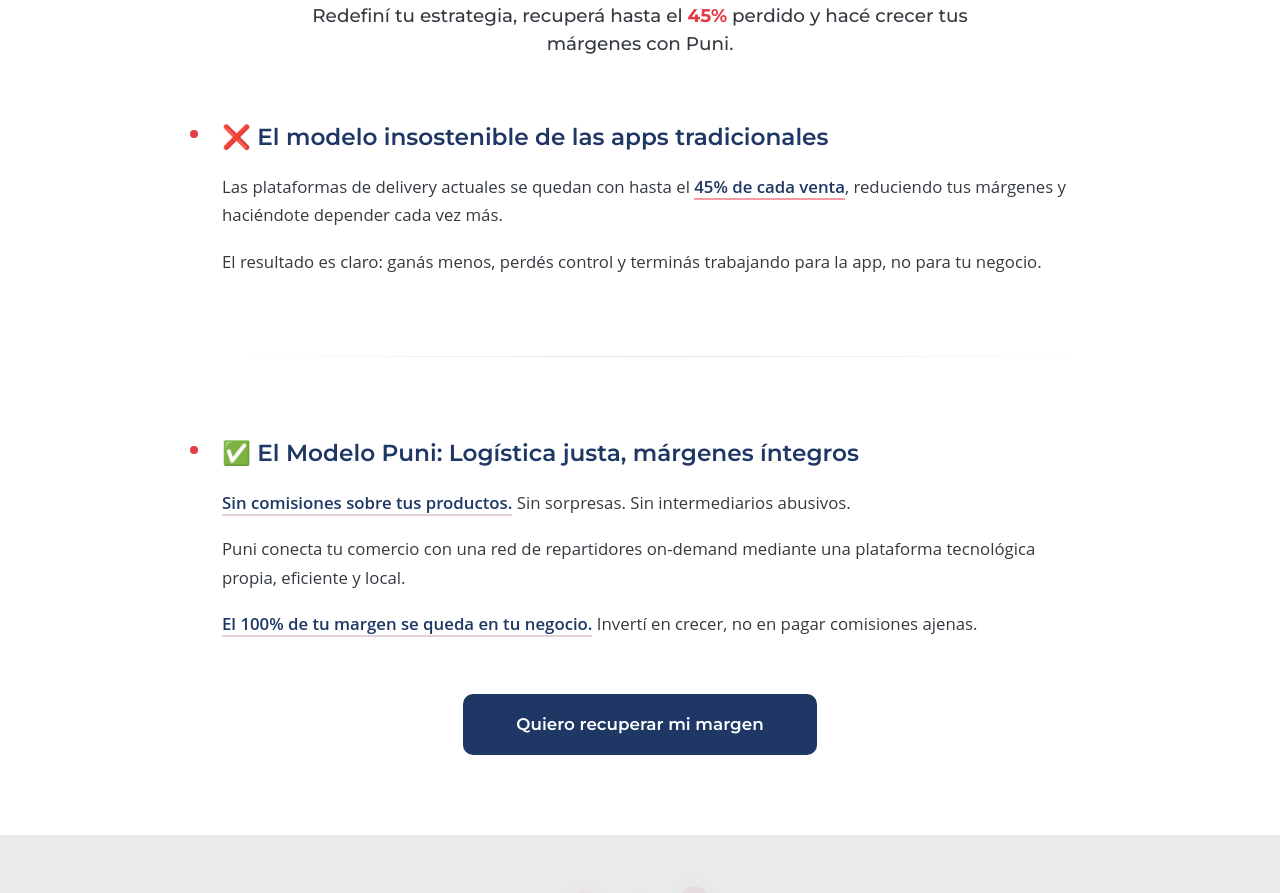
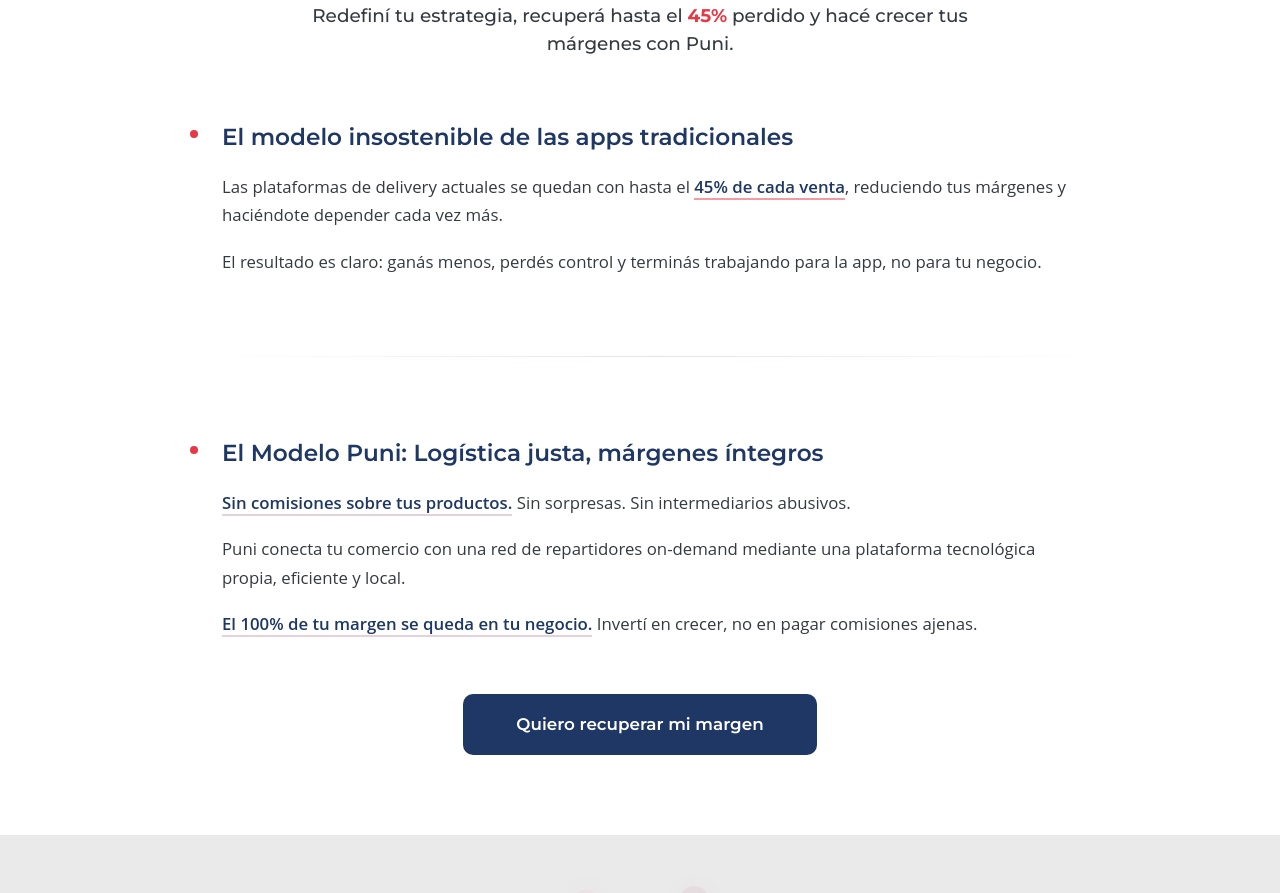
Before and after one commit to Emicararo92/Puni, a Next.js app: page / in a window 1280 px wide. Shown: the part 3320-4213 px from the top of the page. Built offline with nearby package versions, Linux system fonts and the light colour scheme.

Commit message:
cambio iconos

```diff
--- a/src/components/beneficios/beneficios.tsx
+++ b/src/components/beneficios/beneficios.tsx
@@ -26,7 +26,7 @@
           <div className={styles.benefitItem}>
             <div className={styles.benefitHeader}>
               <h3 className={styles.benefitTitle}>
-                ❌ El modelo insostenible de las apps tradicionales
+                El modelo insostenible de las apps tradicionales
               </h3>
             </div>
 
@@ -48,7 +48,7 @@
           <div className={styles.benefitItem}>
             <div className={styles.benefitHeader}>
               <h3 className={styles.benefitTitle}>
-                ✅ El Modelo Puni: Logística justa, márgenes íntegros
+                El Modelo Puni: Logística justa, márgenes íntegros
               </h3>
             </div>
 
```
